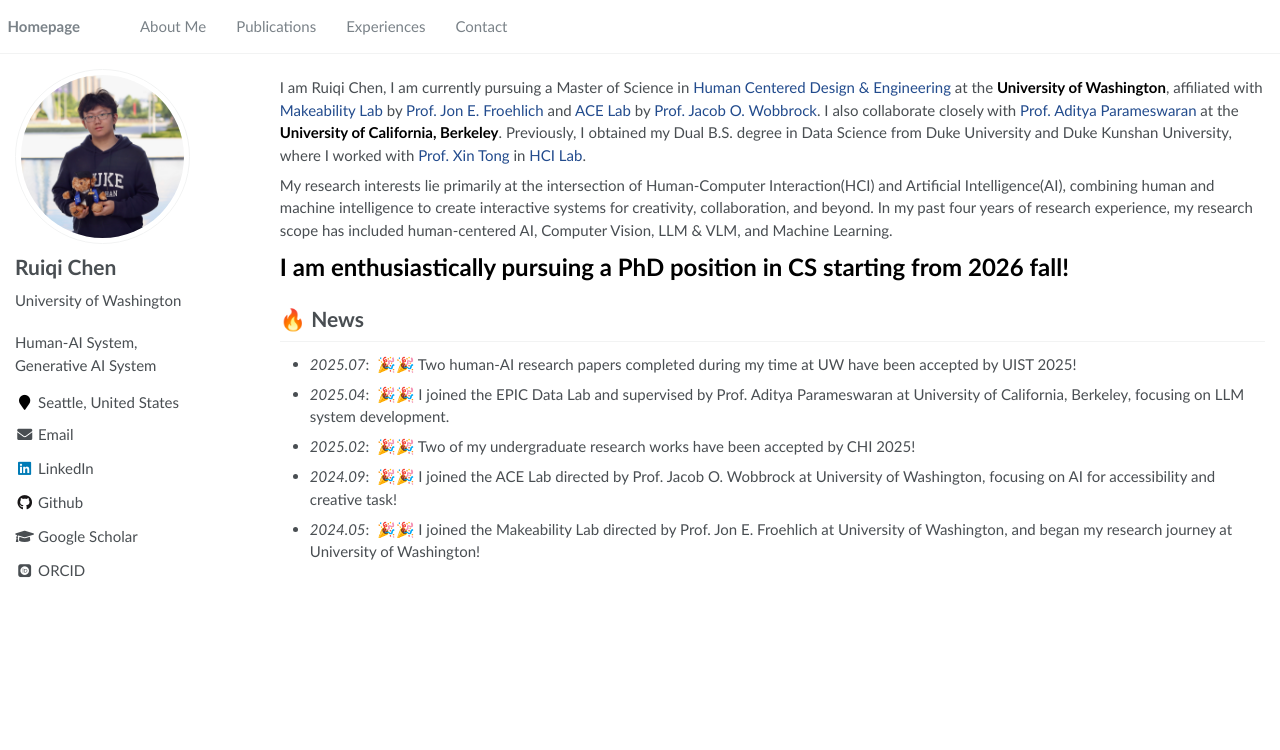
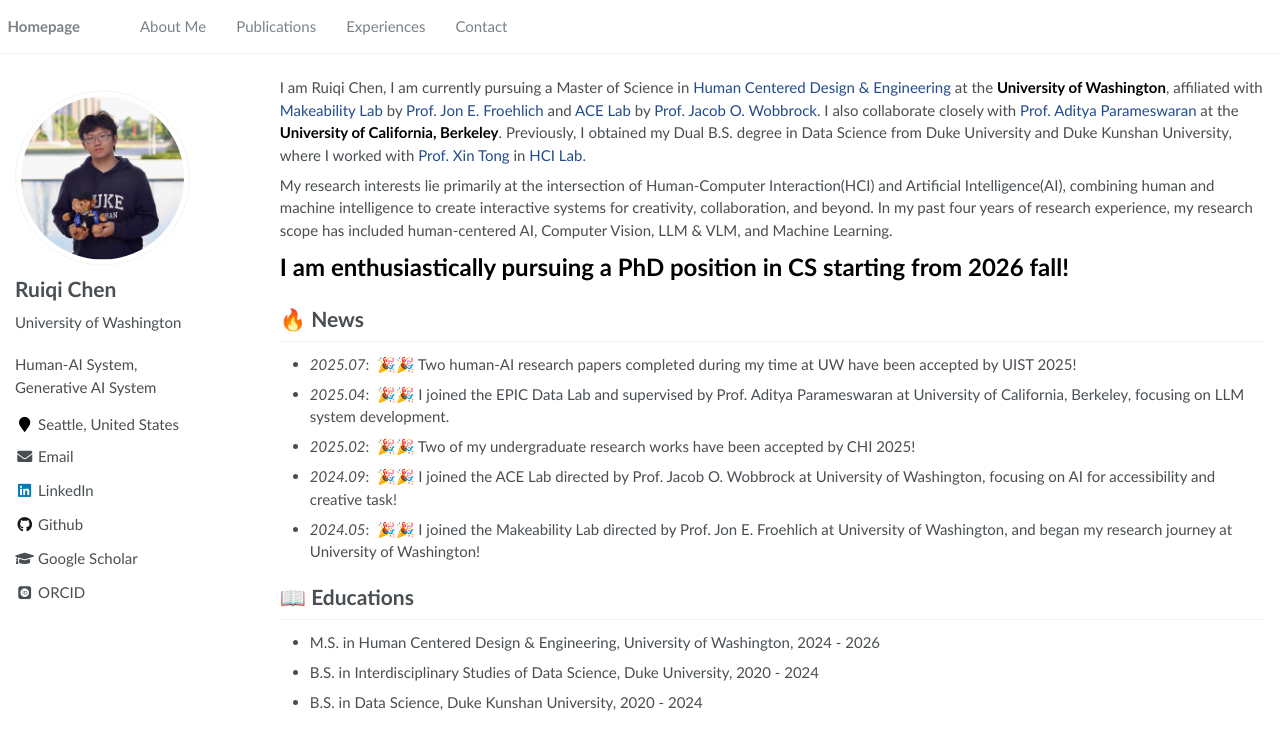
Before and after one commit to Ruiqi-Chen-0216/Ruiqi-Chen-0216.github.io, a Jekyll site: the page built from _pages/about.md, in a window 1280 px wide. Shown: the top 750 px of the page. Built offline with Jekyll 4.4.1, drawn with Linux system fonts in a browser that asks for light colours; some web fonts are replaced.

Commit message:
Update about.md

```diff
--- a/_pages/about.md
+++ b/_pages/about.md
@@ -20,3 +20,8 @@
 - *2025.02*: &nbsp;🎉🎉 Two of my undergraduate research works have been accepted by CHI 2025!
 - *2024.09*: &nbsp;🎉🎉 I joined the ACE Lab directed by Prof. Jacob O. Wobbrock at University of Washington, focusing on AI for accessibility and creative task!
 - *2024.05*: &nbsp;🎉🎉 I joined the Makeability Lab directed by Prof. Jon E. Froehlich at University of Washington, and began my research journey at University of Washington!
+
+# 📖 Educations
+* M.S. in Human Centered Design & Engineering, University of Washington, 2024 - 2026
+* B.S. in Interdisciplinary Studies of Data Science, Duke University, 2020 - 2024
+* B.S. in Data Science, Duke Kunshan University, 2020 - 2024
```
